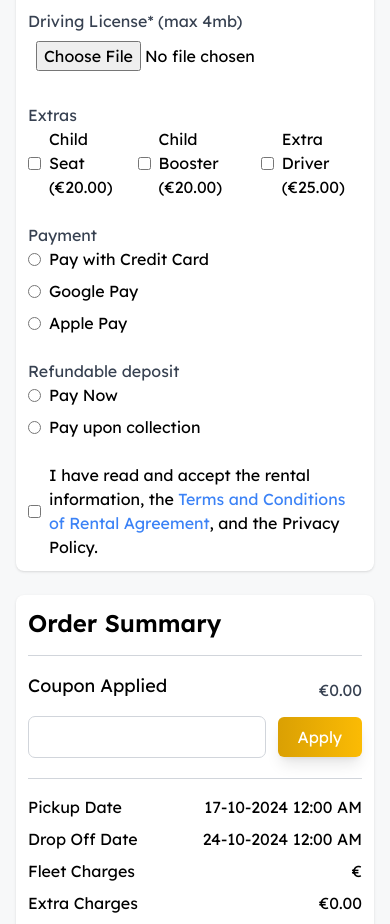
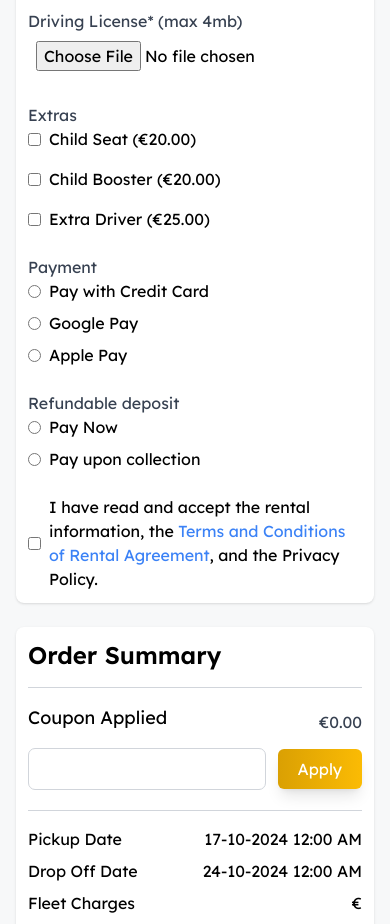
Before and after one commit to antorntech/automateplus, a React (Vite) app: page /checkout in a window 390 px wide. Shown: the part 1560-2484 px from the top of the page. Built offline with nearby package versions, Linux system fonts and the light colour scheme; no server answers.

Commit message:
add some change on layout on checkout page

```diff
--- a/src/pages/Checkout.jsx
+++ b/src/pages/Checkout.jsx
@@ -254,7 +254,7 @@
               {/* Extras Section */}
               <div>
                 <label className="block text-gray-700">Extras</label>
-                <div className="flex gap-4">
+                <div className="flex flex-col md:flex-row gap-4">
                   <label className="flex items-center space-x-2">
                     <input
                       type="checkbox"
```
